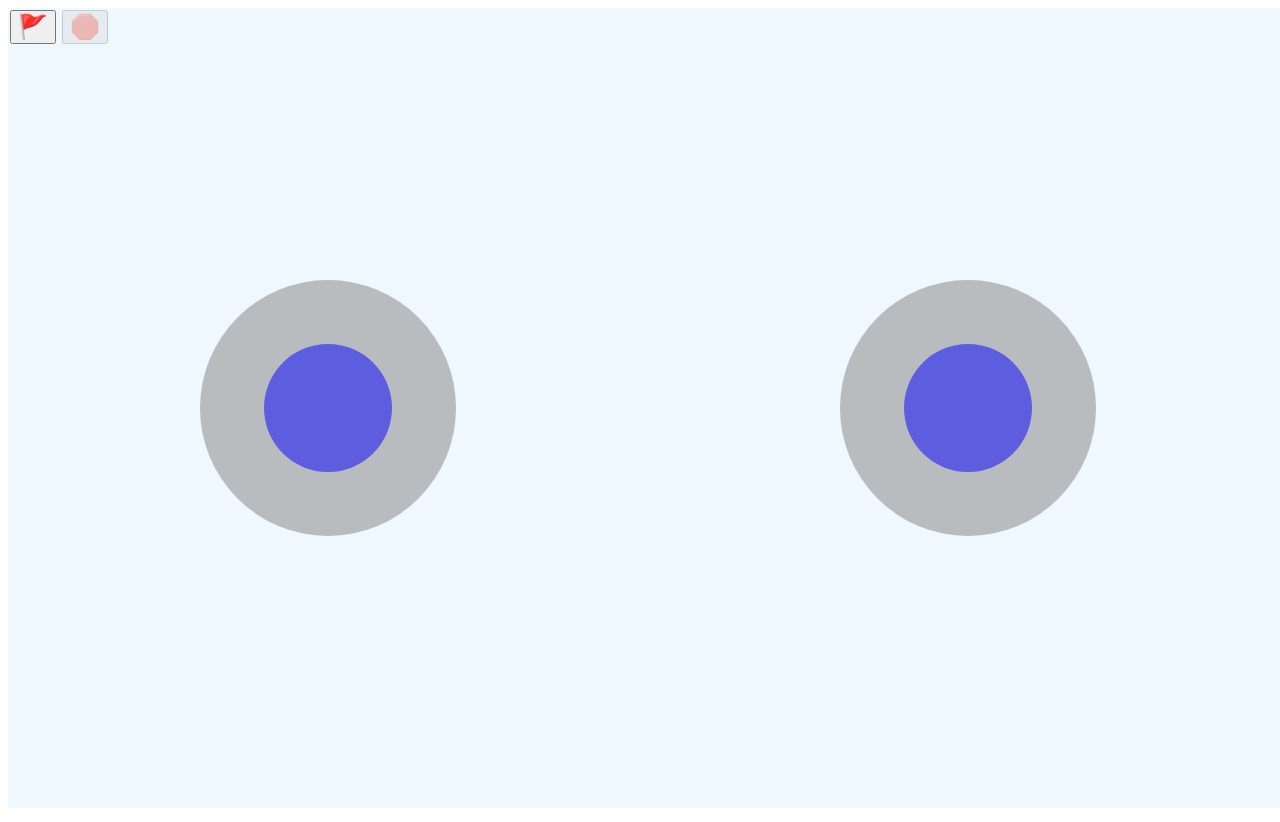
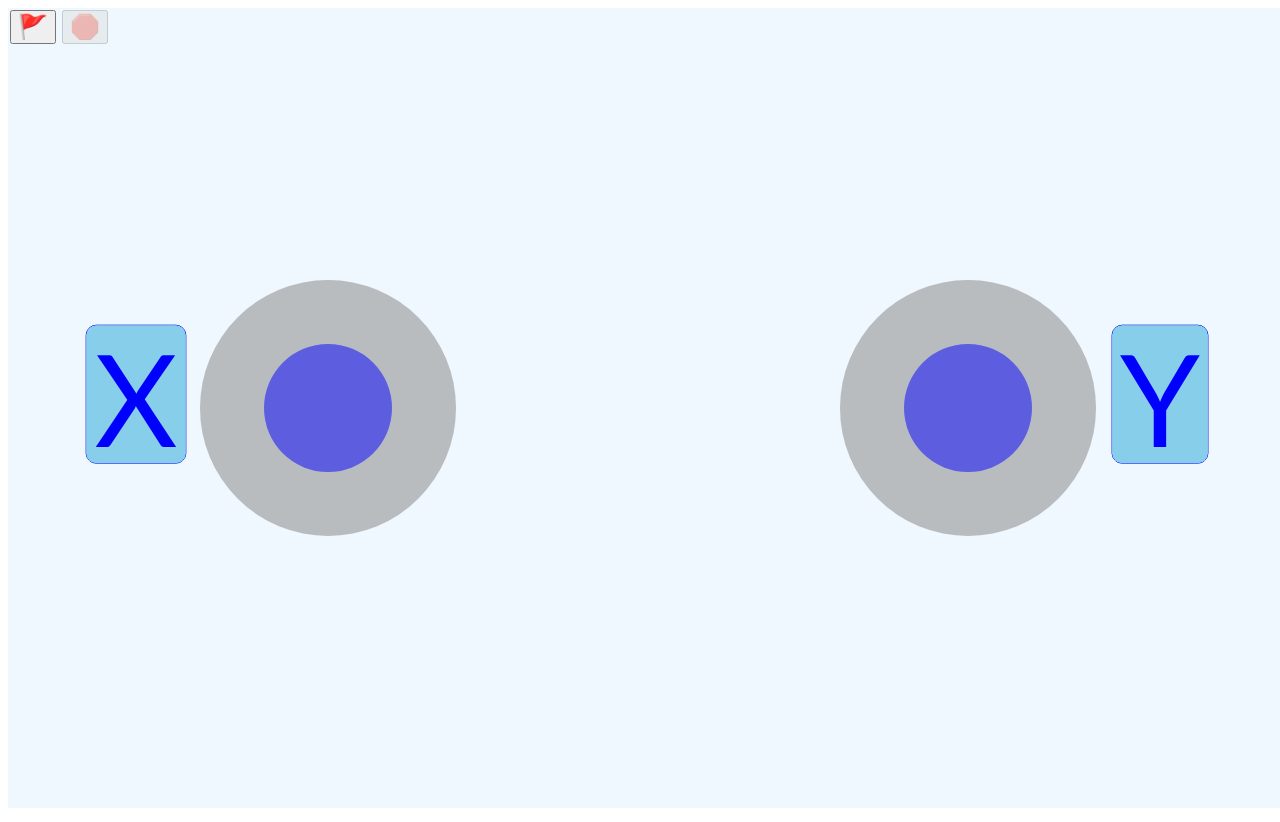
Before and after one commit to secile/micropad_esp32cam, a plain HTML site: page index.html in a window 1280 px wide. Drawn offline with Linux system fonts and the light colour scheme.

Commit message:
add button control.

```diff
--- a/index.html
+++ b/index.html
@@ -292,6 +292,133 @@ class Stick {
     }
 }
 
+class Button {
+    // 初期化
+    constructor(canvas, context) {
+        this.canvas = canvas;
+        this.context = context;
+
+        // 中心座標。
+        this.centerX = this.canvas.width / 2;
+        this.centerY = this.canvas.height / 2;
+        // サイズ。(setTextで自動設定)
+        this.width = 0;
+        this.height = 0;
+
+        // 表示。
+        this.fontName = `Candara`;
+        this.fontSize = this.canvas.width / 10;
+        this.fontFillStyle = "blue";
+        this.fontStrokeStyle = "blue"; // not used.
+        this.textAlign = 'center';
+        this.textBaseline = 'middle';
+        this.backFillStyle = "SkyBlue";
+        this.backStrokeStyle = "blue";
+        this.setText("button");
+
+        // 状態。
+        this.clicked = false;
+        this.onChange = (flag) => {}; // null guard.
+
+        // マウスイベントのインストール。
+        this.installMouseEvent();
+    }
+
+    // 文字をセットする。文字のサイズも取得する。
+    setText(text) {
+        this.text = text;
+
+        // 描画サイズを取得する。
+        this.context.save();
+        this.context.font = `${this.fontSize}px ${this.fontName}`;
+        const metrics = this.context.measureText(text);
+        this.context.restore();
+
+        // サイズを取得する。
+        this.width = metrics.width;
+        this.height = metrics.actualBoundingBoxAscent + metrics.actualBoundingBoxDescent;
+    }
+
+    // mousemove, mousedown, mouseupイベントのインストール。
+    // マルチタッチ対応できるように、pointerイベントに変更。
+    installMouseEvent() {
+        this.mousedown = false;
+        this.pointerId = 0;
+
+        window.addEventListener('pointerdown', ev => {
+            if (this.is_mouse_over(ev.offsetX, ev.offsetY)) {
+                this.mousedown = true;
+                this.pointerId = ev.pointerId;
+                this.onChange(true);
+            }
+        });
+
+        window.addEventListener('pointerup', ev => {
+            if (this.mousedown = true && this.pointerId == ev.pointerId) {
+                this.mousedown = false;
+                this.pointerId = 0;
+                this.onChange(false);
+            }
+        });
+    }
+
+    is_mouse_over(x, y) {
+        const l = this.centerX - this.width / 2;
+        const r = this.centerX + this.width / 2;
+        const t = this.centerY - this.height / 2;
+        const b = this.centerY + this.height / 2;
+        return (l < x && x < r && t < y && y < b);
+    }
+
+    update() {
+        // do nothing.
+    }
+
+    draw() {
+        const width = this.canvas.width;
+        const height = this.canvas.height;
+
+        this.context.save();
+        {
+            this.context.lineWidth = this.mousedown? 5: 1;
+
+            // 中心を移動。
+            this.context.translate(this.centerX, this.centerY);
+
+            // 角丸を描画。
+            this.context.fillStyle = this.backFillStyle;
+            this.context.strokeStyle = this.backStrokeStyle;
+            this.roundedRect(0, -this.height*0.15, this.width*1.2, this.height*1.5, 10);
+
+            this.context.fillStyle = this.fontFillStyle;
+            this.context.strokeStyle = this.fontStrokeStyle;
+
+            // テキストを描画。
+            this.context.font = `${this.fontSize}px ${this.fontName}`;
+            this.context.textAlign = this.textAlign;
+            this.context.textBaseline = this.textBaseline;
+            this.context.fillText(this.text, 0, 0);
+        }
+        this.context.restore();
+    }
+
+    roundedRect(center_x, center_y, width, height, radius) {
+        const x = center_x - width / 2;
+        const y = center_y - height / 2;
+        this.context.save();
+        this.context.beginPath();
+        this.context.moveTo(x, y + radius);
+        this.context.arcTo(x, y + height, x + radius, y + height, radius);
+        this.context.arcTo(x + width, y + height, x + width, y + height - radius, radius);
+        this.context.arcTo(x + width, y, x + width - radius, y, radius);
+        this.context.arcTo(x, y, x, y + radius, radius);
+        this.context.closePath();
+        this.context.stroke(); // 枠線を描画。
+        this.context.fill(); // 塗りつぶす。
+        this.context.restore();
+    }
+}
+
 let canvas, context;
 let controlls = [];
 
@@ -328,7 +455,25 @@ function initControl() {
         this.sendCmd(cmd)
     };
 
-    controlls = [stick1, stick2];
+    const button1 = new Button(canvas, context);
+    button1.setText("X");
+    button1.centerX = canvas.width * 0.1;
+    button1.onChange = (flag) => {
+        const cmd = `b1,${flag? 1: 0},0`;
+        console.log(cmd);
+        this.sendCmd(cmd)
+    };
+
+    const button2 = new Button(canvas, context);
+    button2.setText("Y");
+    button2.centerX = canvas.width * 0.9;
+    button2.onChange = (flag) => {
+        const cmd = `b2,${flag? 1: 0},0`;
+        console.log(cmd);
+        this.sendCmd(cmd)
+    };
+
+    controlls = [stick1, stick2, button1, button2];
 }
 
 function update() {
```
